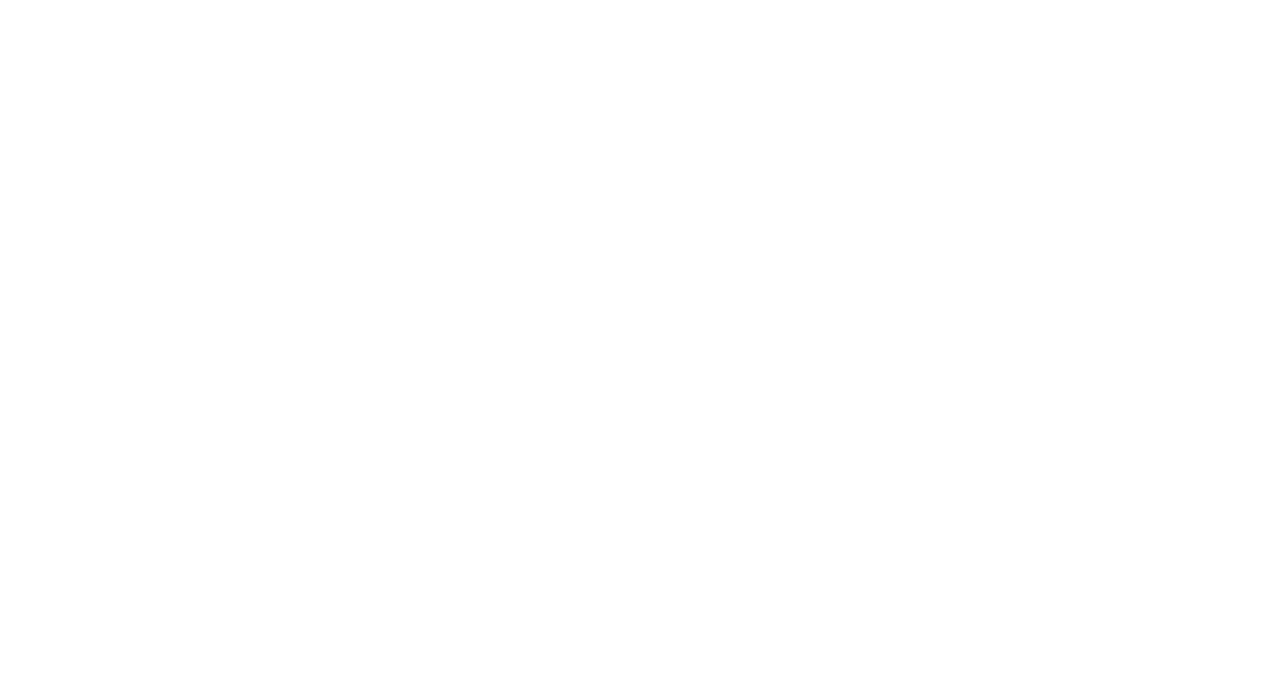
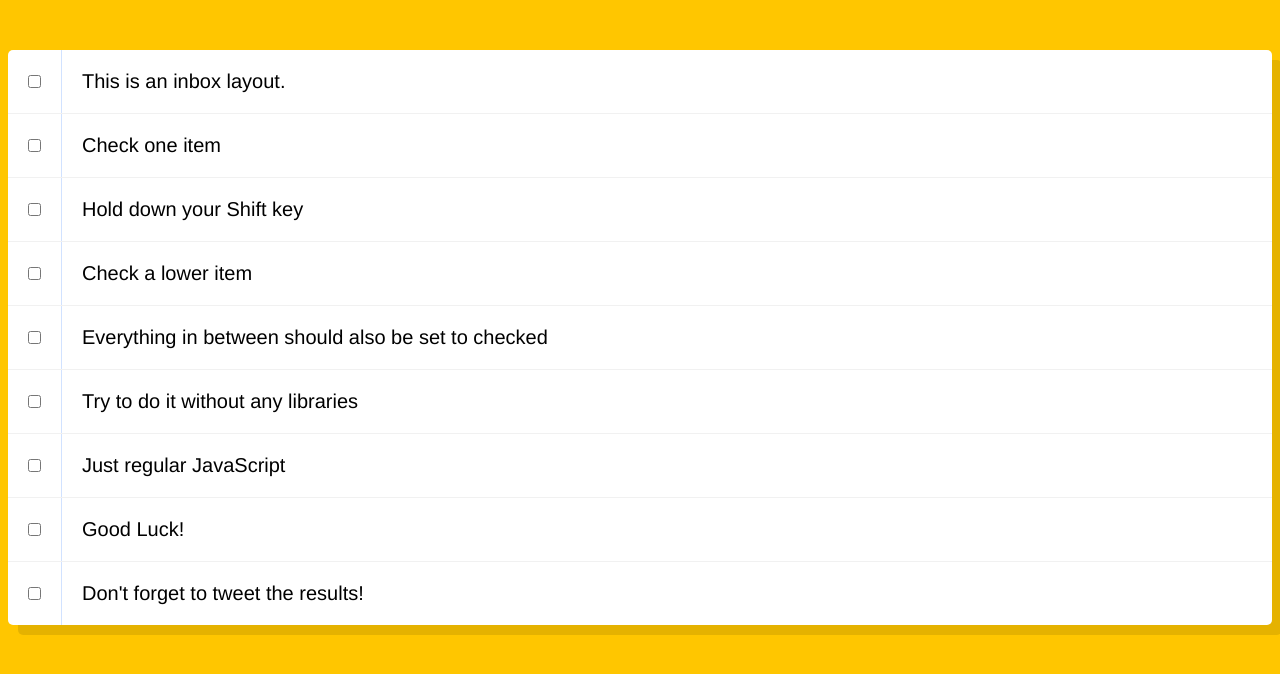
Before and after one commit to WerdnaLes/JavaScript30, a website: page 10-Hold-Shift-and-Check-Checkboxes/index.html in a window 1280 px wide. Drawn offline with Linux system fonts and the light colour scheme.

Commit message:
Add starting html and css

```diff
--- a/10-Hold-Shift-and-Check-Checkboxes/index.html
+++ b/10-Hold-Shift-and-Check-Checkboxes/index.html
@@ -1,12 +1,52 @@
 <!DOCTYPE html>
 <html lang="en">
-<head>
-    <meta charset="UTF-8">
-    <meta http-equiv="X-UA-Compatible" content="IE=edge">
-    <meta name="viewport" content="width=device-width, initial-scale=1.0">
-    <title>Document</title>
-</head>
-<body>
-
-</body>
+  <head>
+    <meta charset="UTF-8" />
+    <meta http-equiv="X-UA-Compatible" content="IE=edge" />
+    <meta name="viewport" content="width=device-width, initial-scale=1.0" />
+    <title>Hold Shift to Check Multiple Checkboxes</title>
+    <link rel="icon" href="https://fav.farm/🔥" />
+    <link rel="stylesheet" href="./style.css" />
+    <script src="./app.js" defer></script>
+  </head>
+  <body>
+    <div class="inbox">
+      <div class="item">
+        <input type="checkbox" />
+        <p>This is an inbox layout.</p>
+      </div>
+      <div class="item">
+        <input type="checkbox" />
+        <p>Check one item</p>
+      </div>
+      <div class="item">
+        <input type="checkbox" />
+        <p>Hold down your Shift key</p>
+      </div>
+      <div class="item">
+        <input type="checkbox" />
+        <p>Check a lower item</p>
+      </div>
+      <div class="item">
+        <input type="checkbox" />
+        <p>Everything in between should also be set to checked</p>
+      </div>
+      <div class="item">
+        <input type="checkbox" />
+        <p>Try to do it without any libraries</p>
+      </div>
+      <div class="item">
+        <input type="checkbox" />
+        <p>Just regular JavaScript</p>
+      </div>
+      <div class="item">
+        <input type="checkbox" />
+        <p>Good Luck!</p>
+      </div>
+      <div class="item">
+        <input type="checkbox" />
+        <p>Don't forget to tweet the results!</p>
+      </div>
+    </div>
+  </body>
 </html>
--- a/10-Hold-Shift-and-Check-Checkboxes/style.css
+++ b/10-Hold-Shift-and-Check-Checkboxes/style.css
@@ -0,0 +1,42 @@
+html {
+  font-family: sans-serif;
+  background: #ffc600;
+}
+
+.inbox {
+  min-width: 400px;
+  margin: 50px auto;
+  background: white;
+  border-radius: 5px;
+  box-shadow: 10px 10px 0 rgba(0, 0, 0, 0.1);
+}
+
+.item {
+  display: flex;
+  align-items: center;
+  border-bottom: 1px solid #f1f1f1;
+}
+
+.item:last-child {
+  border-bottom: 0;
+}
+
+input:checked + p {
+  background: #f9f9f9;
+  text-decoration: line-through;
+}
+
+input[type="checkbox"] {
+  margin: 20px;
+}
+
+p {
+  margin: 0;
+  padding: 20px;
+  transition: background 0.2s;
+  flex: 1;
+  font-family: "helvetica neue";
+  font-size: 20px;
+  font-weight: 200;
+  border-left: 1px solid #d1e2ff;
+}
```
